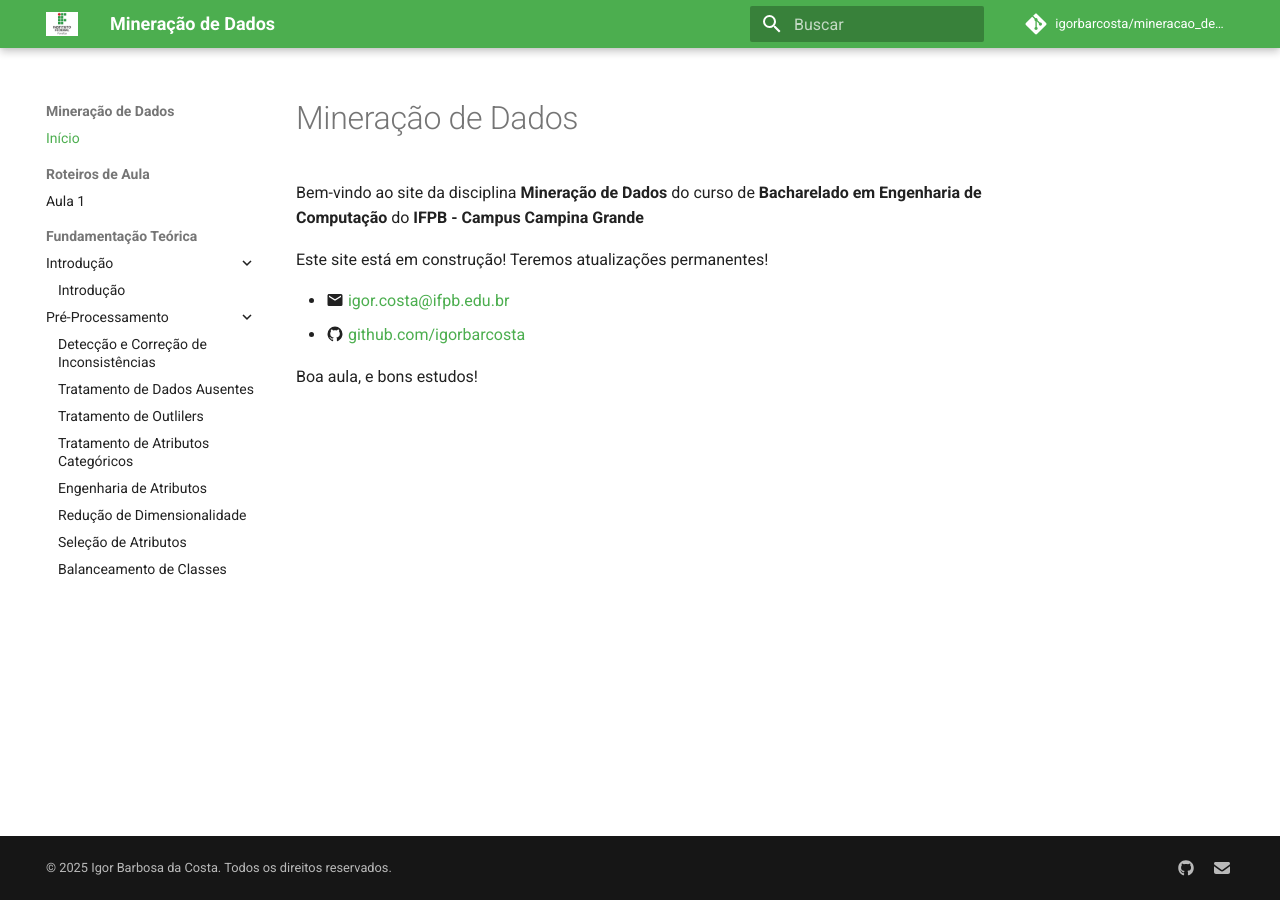
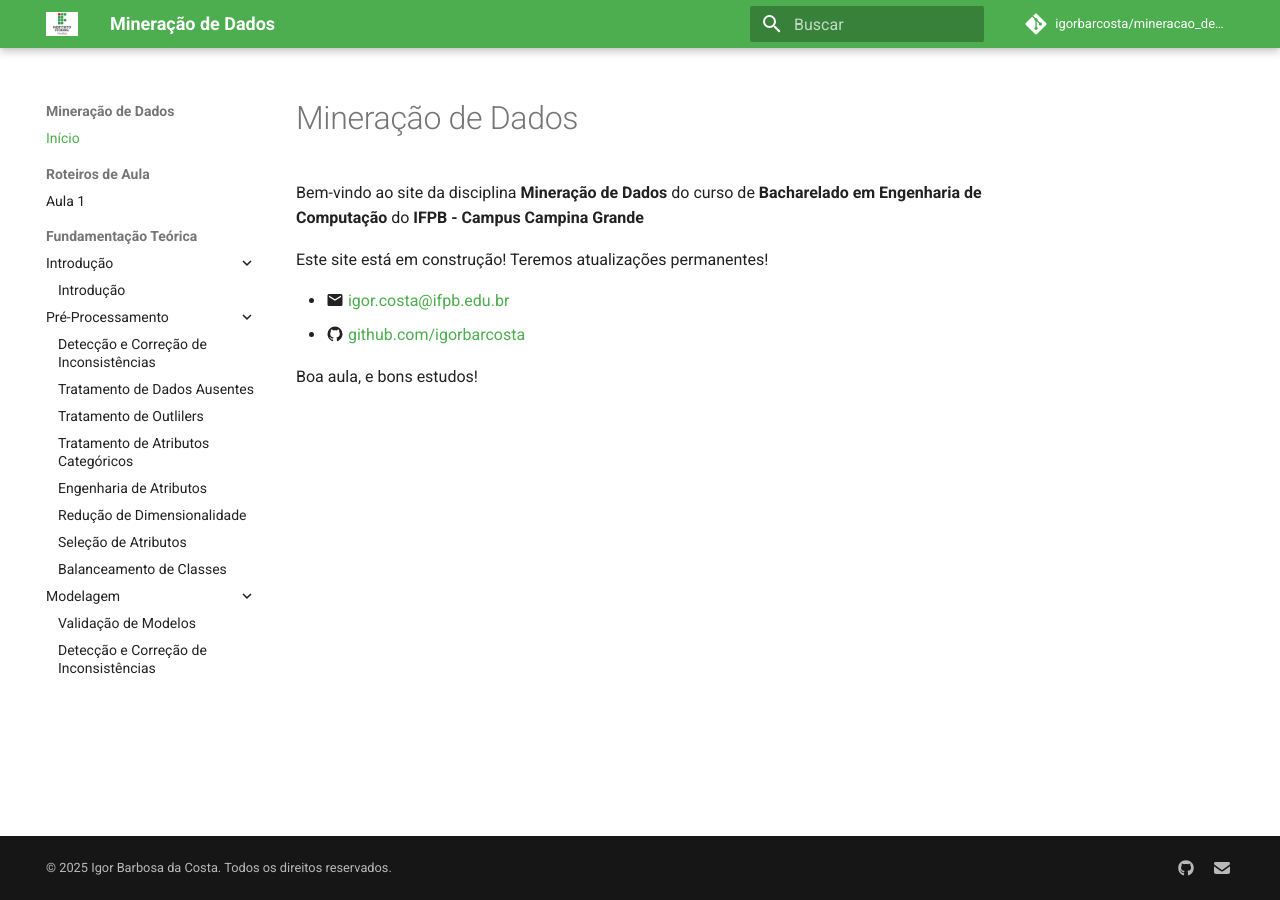
Before and after one commit to igorbarcosta/mineracao_de_dados, an MkDocs documentation site: the page built from docs/index.md, in a window 1280 px wide. Built offline with MkDocs 1.6.1 and Material for MkDocs 9.7.7, drawn with Linux system fonts in a browser that asks for light colours; a script that is not in the unit is left out; comment, search, counter and statistics services are not loaded.

Commit message:
Modelagem

```diff
--- a/mkdocs.yml
+++ b/mkdocs.yml
@@ -58,6 +58,9 @@ nav:
       - Redução de Dimensionalidade: material/pre_processamento/reducao_de_dimensionalidade.md
       - Seleção de Atributos: material/pre_processamento/selecao_de_atributos.md
       - Balanceamento de Classes: material/pre_processamento/balanceamento_de_classes.md
+    - Modelagem:
+      - Validação de Modelos: material/modelagem/validacao_de_modelos.md
+      - Detecção e Correção de Inconsistências: material/modelagem/otimizacao_de_hiperparametros.md
 
 
 extra:
```
Also changed, not shown: docs/material/modelagem/otimizacao_de_hiperparametros.md (added), docs/material/modelagem/validacao_de_modelos.md (added).
